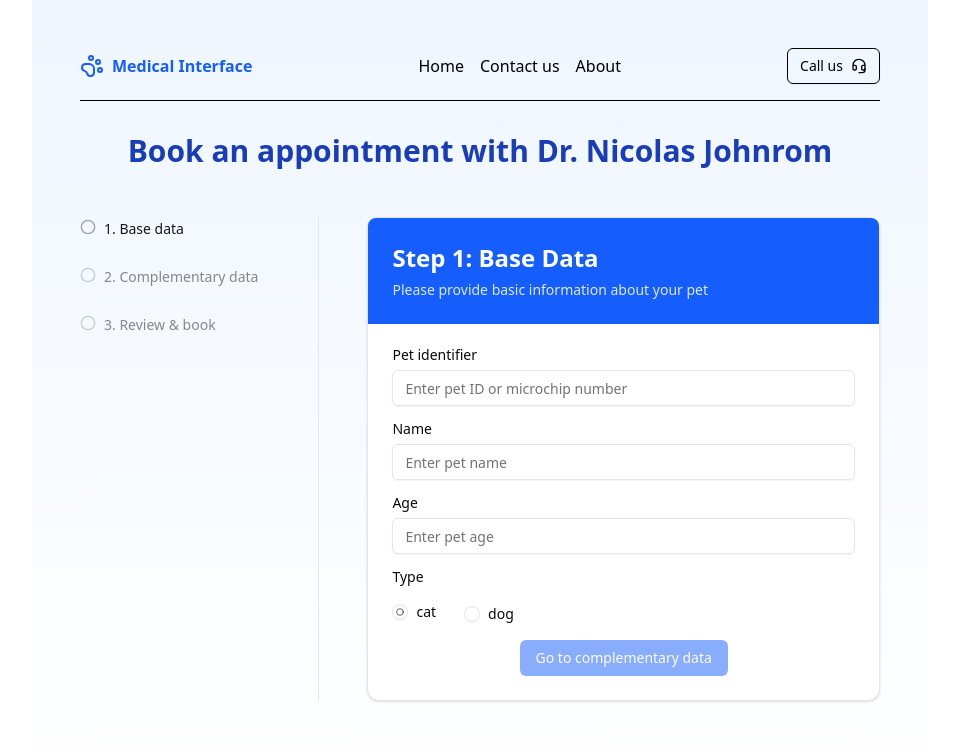
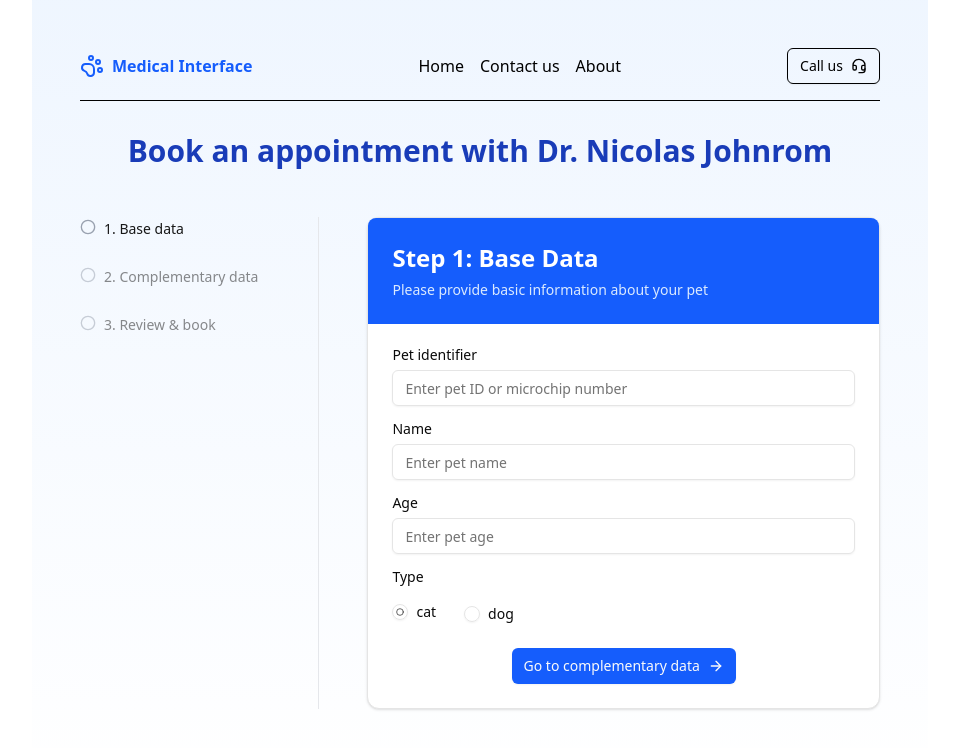
Before and after one commit to Shuunen/vet-web, a React (Vite) app: page /book-appointment/step-1 in a window 1280 px wide. Shown: the top 748 px of the page, without its empty margins (160-1119 px from the left). Built offline with nearby package versions, Linux system fonts and the light colour scheme.

Commit message:
refactor: update ESLint configuration for promise handling

```diff
--- a/eslint.config.js
+++ b/eslint.config.js
@@ -10,7 +10,7 @@ export default tseslint.config(
     ignores: ['coverage', 'dist'],
   },
   {
-    name: 'project-ts-config',
+    name: 'project-ts-tsx-config',
     extends: [js.configs.all, ...tseslint.configs.strictTypeChecked],
     files: ['src/**/*.{ts,tsx}'],
     languageOptions: {
@@ -37,4 +37,11 @@ export default tseslint.config(
       'react-refresh/only-export-components': ['warn', { allowConstantExport: true }],
     },
   },
+  {
+    name: 'project-tsx-config-overrides',
+    files: ['src/**/*.tsx'],
+    rules: {
+      '@typescript-eslint/no-misused-promises': 'off', // annoying in forms
+    },
+  },
 )
--- a/src/components/molecules/form-contact.tsx
+++ b/src/components/molecules/form-contact.tsx
@@ -71,7 +71,6 @@ export function FormContact() {
 
   return (
     <Form {...form}>
-      {/* eslint-disable-next-line @typescript-eslint/no-misused-promises */}
       <form onSubmit={form.handleSubmit(onSubmit)} onChange={saveFormData} className="space-y-4">
         <FormUser<ContactForm> name="user" />
         {/* Lines below will successfully cause a TypeScript error :
@@ -91,7 +90,7 @@ export function FormContact() {
           )}
         />
         <div className="flex gap-4">
-          <Button disabled={!form.formState.isValid} data-testid="submit" type="submit">
+          <Button data-testid="submit" type="submit">
             Submit
           </Button>
           <Button type="button" onClick={clearFormData} data-testid="reset">
--- a/src/routes/book-appointment/cat/step-2.tsx
+++ b/src/routes/book-appointment/cat/step-2.tsx
@@ -32,7 +32,6 @@ function CatComplementaryDataForm() {
 
   return (
     <Form {...form}>
-      {/* eslint-disable-next-line @typescript-eslint/no-misused-promises */}
       <form onSubmit={form.handleSubmit(onSubmit)} className="space-y-4">
         <FormField
           control={form.control}
@@ -101,9 +100,7 @@ function CatComplementaryDataForm() {
               <ArrowLeftIcon /> Back
             </Button>
           </Link>
-          <Button type="submit" disabled={!form.formState.isValid}>
-            Go to summary
-          </Button>
+          <Button type="submit">Go to summary</Button>
         </div>
       </form>
     </Form>
--- a/src/routes/book-appointment/dog/step-2.tsx
+++ b/src/routes/book-appointment/dog/step-2.tsx
@@ -31,7 +31,6 @@ function DogComplementaryDataForm() {
 
   return (
     <Form {...form}>
-      {/* eslint-disable-next-line @typescript-eslint/no-misused-promises */}
       <form onSubmit={form.handleSubmit(onSubmit)} className="space-y-4">
         <FormField
           control={form.control}
@@ -96,9 +95,7 @@ function DogComplementaryDataForm() {
             </Button>
           </Link>
 
-          <Button type="submit" disabled={!form.formState.isValid}>
-            Go to summary
-          </Button>
+          <Button type="submit">Go to summary</Button>
         </div>
       </form>
     </Form>
--- a/src/routes/book-appointment/step-1.tsx
+++ b/src/routes/book-appointment/step-1.tsx
@@ -7,6 +7,7 @@ import type { PetBaseData } from '@/utils/book-appointment.types'
 import { baseDataSchema } from '@/utils/book-appointment.validation'
 import { zodResolver } from '@hookform/resolvers/zod'
 import { createFileRoute, useNavigate } from '@tanstack/react-router'
+import { ArrowRightIcon } from 'lucide-react'
 import { useForm } from 'react-hook-form'
 
 // eslint-disable-next-line max-lines-per-function
@@ -28,7 +29,6 @@ function BaseDataForm() {
 
   return (
     <Form {...form}>
-      {/* eslint-disable-next-line @typescript-eslint/no-misused-promises */}
       <form onSubmit={form.handleSubmit(onSubmit)} className="space-y-4">
         <FormField
           control={form.control}
@@ -99,9 +99,9 @@ function BaseDataForm() {
           )}
         />
 
-        <div className="flex justify-center">
-          <Button type="submit" disabled={!form.formState.isValid}>
-            Go to complementary data
+        <div className="flex justify-center mt-6">
+          <Button type="submit">
+            Go to complementary data <ArrowRightIcon />
           </Button>
         </div>
       </form>
```
Also changed, not shown: 2 other files (tests, documents, lock files or other folders).
